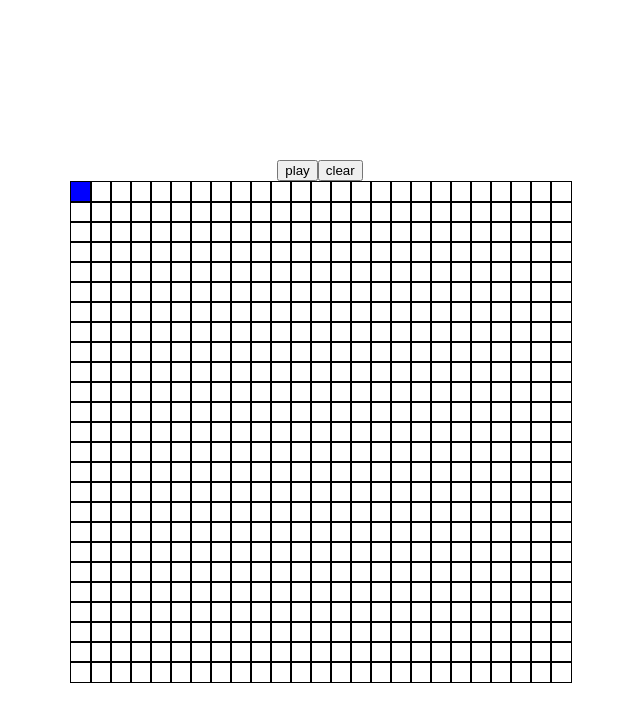
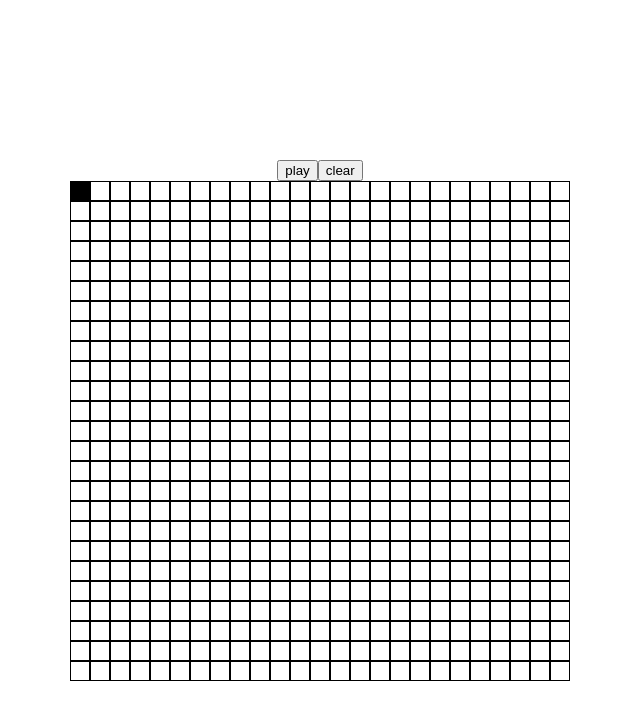
Before and after one commit to CodyBrewer/conway_game_of_life, a React (Create React App) app: page / in a window 1280 px wide. Both pictures are taken after a click on the element 401 px from the left and 192 px from the top of the page. Shown: the top 722 px of the page, without its empty margins (320-960 px from the left). Built offline with nearby package versions, Linux system fonts and the light colour scheme.

Commit message:
clean up cell styling & cell selection

```diff
--- a/src/features/grid/index.jsx
+++ b/src/features/grid/index.jsx
@@ -1,11 +1,19 @@
-import React, { useCallback, useContext, useRef, useState } from 'react';
-import { GridContext, SimulationContext } from '../../context'
+import React, { useContext,} from 'react';
+import { GridContext } from '../../context'
 import produce from 'immer';
-import Buttons from '../buttons'
+import styled from 'styled-components';
+import Buttons from '../buttons';
 
 const Grid = () => {
 
-    const { grid , setGrid, numCols, numRows } = useContext(GridContext);
+    const { grid , setGrid, numCols, numRows } = useContext(GridContext)
+
+    const handleCellSelect = (x, y) => {
+        const newGrid = produce(grid, (gridCopy) => {
+            gridCopy[x][y] = grid[x][y] ? 0 : 1;
+        });
+        setGrid(newGrid);
+    }
 
     return (
             <div style={{
@@ -23,21 +31,19 @@ const Grid = () => {
                 }}>
                     {grid.map((rows, x) =>
                         rows.map((columns, y) => (
-                            <div
-                                key={`${x}-${y}`}
-                                onClick={() => {
-                                    const newGrid = produce(grid, (gridCopy) => {
-                                        gridCopy[x][y] = grid[x][y] ? 0 : 1;
-                                    });
-                                    setGrid(newGrid);
-                                }}
-                                style={{
-                                    width: 20,
-                                    height: 20,
-                                    backgroundColor: grid[x][y] ? "blue" : undefined,
-                                    border: "solid 1px black"
-                                }}
-                            />
+                            grid[x][y] === 1
+                                ? <Alive
+                                    key={`${x}-${y}`}
+                                    onClick={() => {
+                                        handleCellSelect(x, y);
+                                    }}
+                                />
+                                : <Dead
+                                    key={`${x}-${y}`}
+                                    onClick={() => {
+                                        handleCellSelect(x, y);
+                                    }}
+                                />
                         ))
                     )}
                 </div>
@@ -45,4 +51,15 @@ const Grid = () => {
     );
 };
 
+const Dead = styled.div`
+    border: solid 1px black;
+    height: 20;
+    width: 20;
+    background-color: white
+`
+
+const Alive = styled(Dead)`
+    background-color: black
+`
+
 export default Grid;
```
